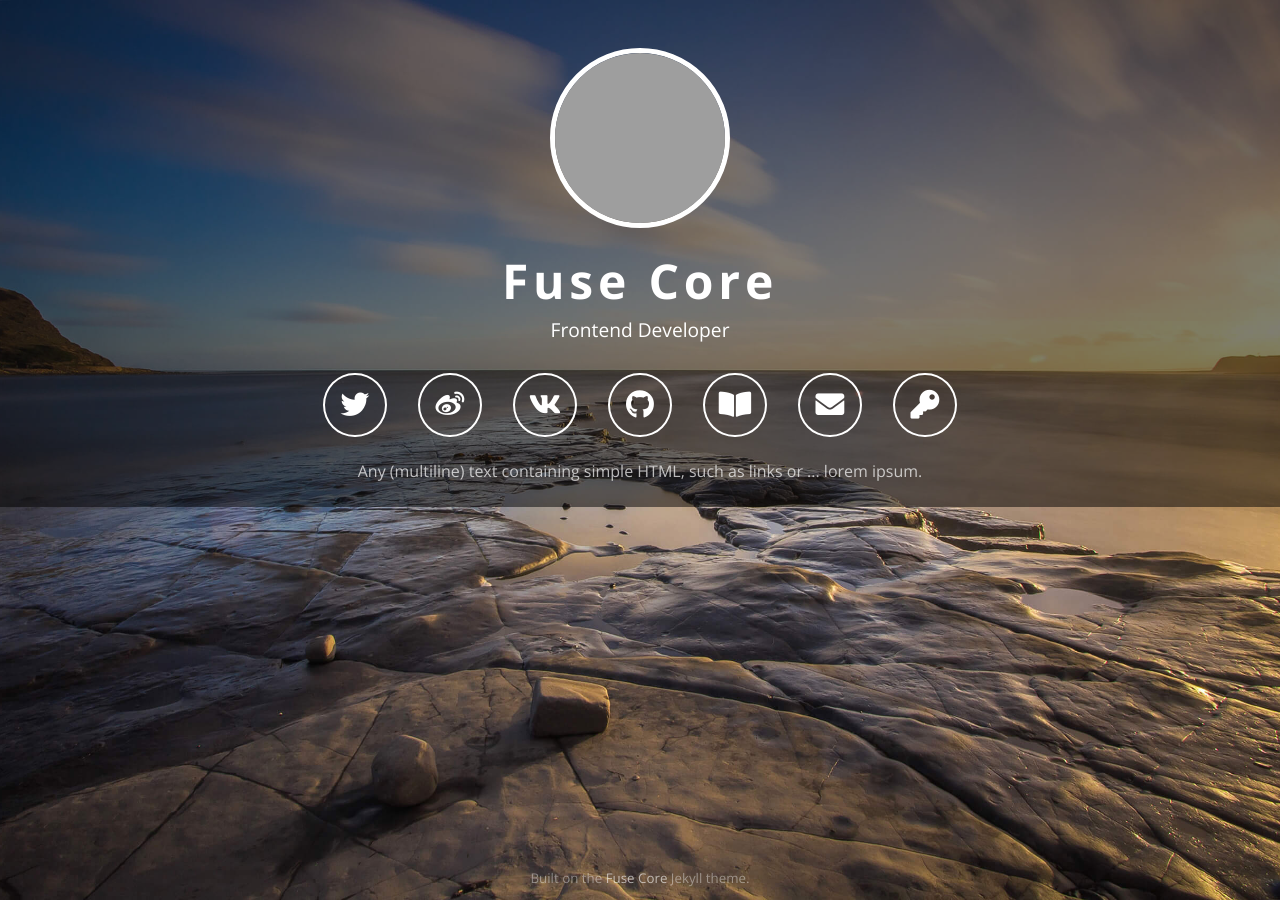
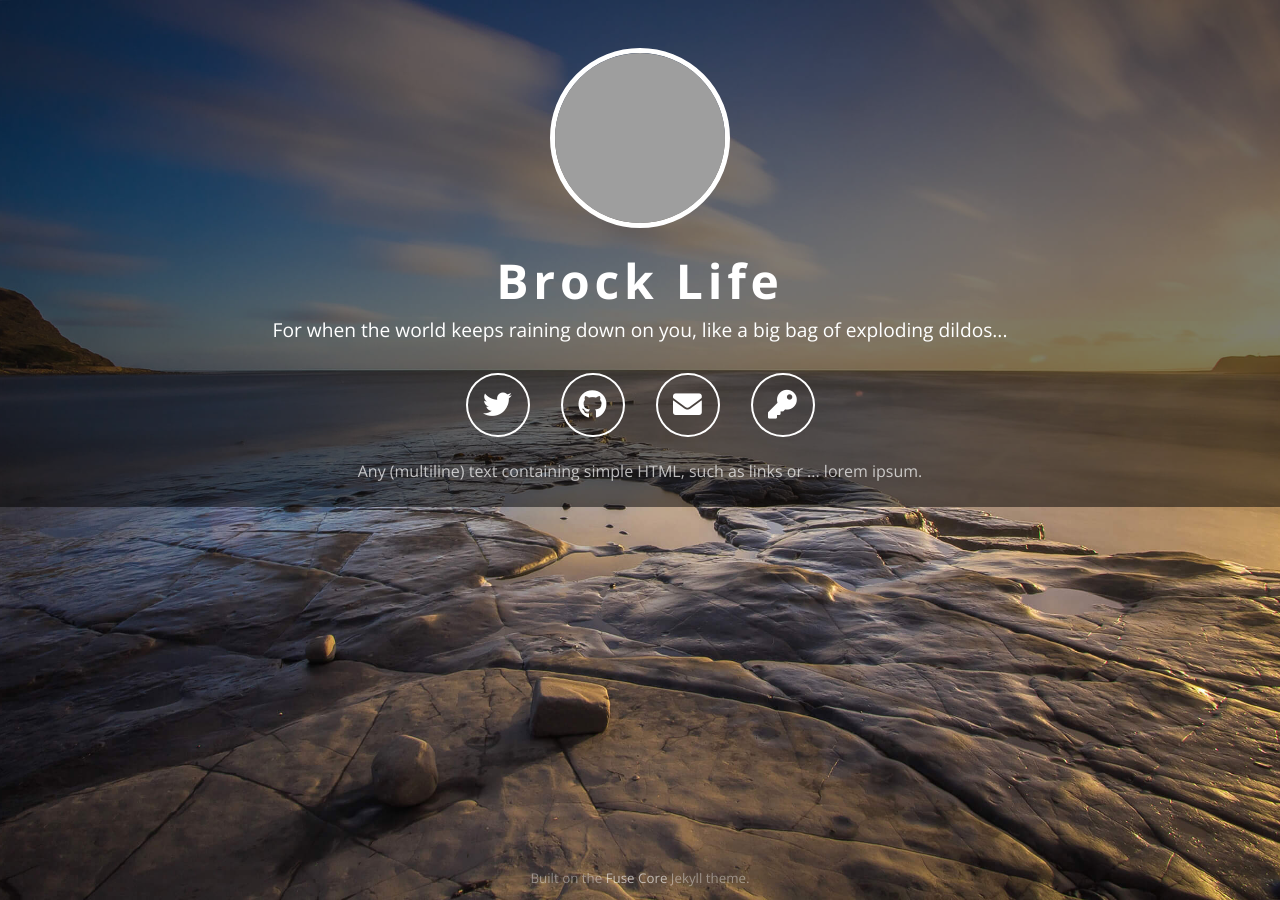
Before and after one commit to dbrodb/-Users-davidbrock-Downloads-brocklife.co.uk-fuse-core-main-fuse-core-gh-pages, a Jekyll site: the page built from index.html, in a window 1280 px wide. Built offline with Jekyll 4.4.1, drawn with Linux system fonts in a browser that asks for light colours; comment, search, counter and statistics services are not loaded; some of the changed lines change nothing that is shown; grey boxes are pictures that could not be loaded.

Commit message:
Update _config.yml

```diff
--- a/_config.yml
+++ b/_config.yml
@@ -12,12 +12,12 @@ sass:
 # When modifying this file, take care to preserve the indentation. This is YAML ...
 
 # Main Headline, name required, subtitle optional
-name: Fuse Core
+name: Brock Life
 #subtitle:
-subtitle: Frontend Developer
+subtitle: For when the world keeps raining down on you, like a big bag of exploding dildos...
 
 # Title attribute of HTML Page, uses 'name' from above if empty
-title: Fuse Core
+title: Brock Life
 
 # Information for web crawlers / Google, all of them optional
 # 'description' and 'keywords' simply set the corresponding meta tags,
@@ -28,13 +28,14 @@ robots:
     crawl: index,follow
 
 # website address when deployed, also given as canonical link
-url: https://tsjensen.github.io/fuse-core/
+url: https://dbrodb.github.io/www.brocklife.co.uk/
+baseurl: '/www.brocklife.co.uk'
 
 # The 'baseurl' is prepended to all website-internal links.
 # 'baseurl' will often be '', but for a project page on gh-pages, it needs to be the project name.
 # If not empty, be careful to keep the leading slash, and don't add a slash at the end.
 #baseurl: ''
-baseurl: '/fuse-core'
+baseurl: '/www.brocklife.co.uk'
 
 # Enable Google Analytics. Leave empty (just "ga:" with subitems commented out) to disable.
 # In order to comply with EU cookie law, enable 'cookieconsent' to show a little popup asking users to acknowledge the GA cookies.
@@ -52,7 +53,7 @@ ga:
 # Leave empty (just "plausible:" with subitems commented out) to disable.
 #plausible:
 plausible:
-    domain: 'tsjensen.github.io'
+    domain: 'dbrodb.github.io'
 
 
 # A picture of you, square(!), at least 180x180 pixels, more is better. Recommended file size < 100 KB.
@@ -66,110 +67,45 @@ avatar: "https://avatars0.githubusercontent.com/u/8897534"
 # All the social media and other sites that we want to link to. The 'show' flag determines if the link is shown.
 # The order of this list controls the order of the links on the page. Feel free to add.
 links:
-  - xing:
-      name: Xing
-      show: false
-      href: https://www.xing.com/profile/YOUR_XING_USERNAME/
-      icon: fab fa-xing
   - linkedin:
       name: LinkedIn
       show: false
       href: https://linkedin.com/in/YOUR_LINKEDIN_USERNAME/
       icon: fab fa-linkedin
-  - googleplus:
-      name: Google+
-      show: false
-      href: https://plus.google.com/+YOUR_GOOGLEPLUS_USERNAME
-      icon: fab fa-google-plus
   - twitter:
       name: Twitter
       show: true
       href: https://twitter.com/YOUR_TWITTER_USERNAME
       icon: fab fa-twitter
-  - weibo:
-      name: 微博
-      show: true
-      href: https://weibo.com/YOUR_WEIBO_USERNAME
-      icon: fab fa-weibo
-  - vine:
-      name: Vine
-      show: false
-      href: https://vine.co/YOUR_VINE_USERNAME
-      icon: fab fa-vine
   - facebook:
       name: Facebook
       show: false
       href: https://facebook.com/YOUR_FB_USERNAME
       icon: fab fa-facebook
-  - vkontakte:
-      name: ВКонтакте
-      show: true
-      href: https://vk.com/YOUR_VK_USERNAME
-      icon: fab fa-vk
   - instagram:
       name: Instagram
       show: false
       href: https://instagram.com/YOUR_INSTAGRAM_USERNAME
       icon: fab fa-instagram
-  - flickr:
-      name: Flickr
-      show: false
-      href: https://flickr.com/photos/YOUR_FLICKR_USERNAME
-      icon: fab fa-flickr
-  - steam:
-      name: Steam
-      show: false
-      href: http://steamcommunity.com/id/YOUR_STEAM_CUSTOM_ID
-      icon: fab fa-steam
   - soundcloud:
       name: Soundcloud
       show: false
       href: https://soundcloud.com/YOUR_SOUNDCLOUD_USERNAME
       icon: fab fa-soundcloud
-  - lastfm:
-      name: Last.fm
-      show: false
-      href: http://www.last.fm/user/YOUR_LASTFM_USERNAME
-      icon: fab fa-lastfm
   - github:
       name: GitHub
       show: true
       href: https://github.com/tsjensen
       icon: fab fa-github
-  - codepen:
-      name: CodePen
-      show: false
-      href: https://codepen.io/YOUR_CODEPEN_USERNAME
-      icon: fab fa-codepen
-  - stackoverflow:
-      name: Stack Overflow
-      show: false
-      href: https://stackoverflow.com/users/YOUR_SO_USERNAME/
-      icon: fab fa-stack-overflow
   - reddit:
       name: Reddit
       show: false
       href: https://reddit.com/user/YOUR_REDDIT_USERNAME
       icon: fab fa-reddit
-  - medium:
-      name: Medium
-      show: false
-      href: https://medium.com/@YOUR_MEDIUM_USERNAME
-      icon: fab fa-medium
-  - tumblr:
-      name: Tumblr
-      show: false
-      href: https://YOUR_TUMBLR_USERNAME.tumblr.com/
-      icon: fab fa-tumblr
-  - blog:
-      name: Blog
-      show: true
-      href: http://host.domain/your_blog
-      icon: fas fa-book-open
   - email:
       name: Email
       show: true
-      href: mailto:jonathan.doe@host.domain
+      href: mailto:ten4rubberducky@tbc
       icon: fas fa-envelope
   - publickey:
       name: PGP Key
```
